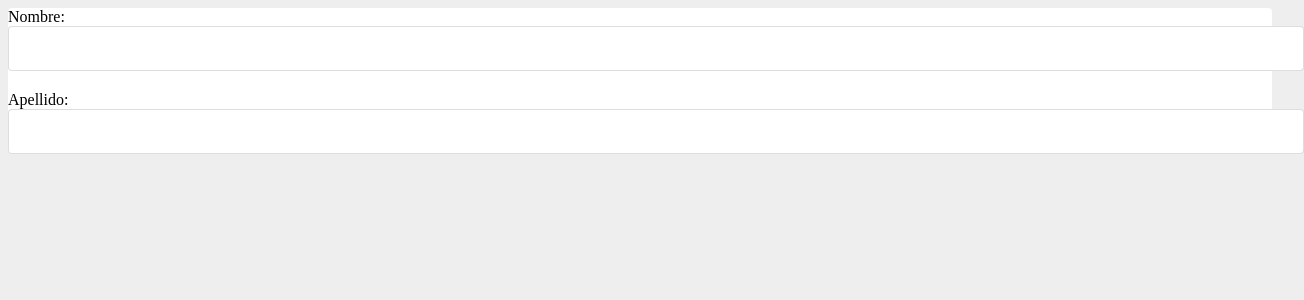
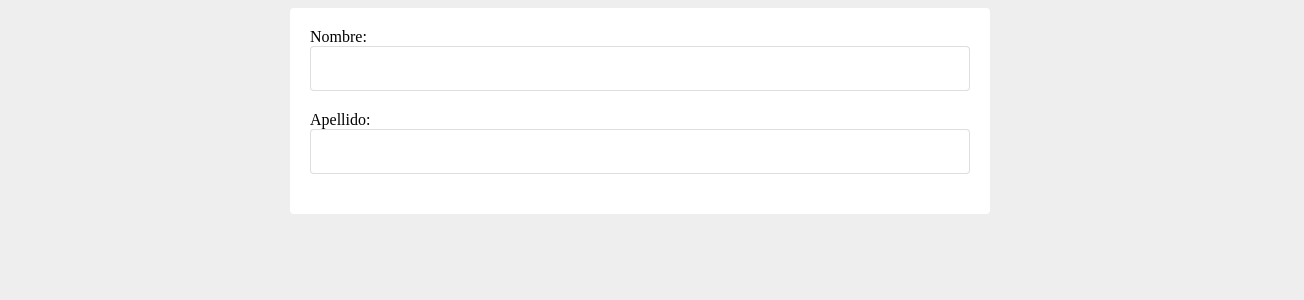
Before and after one commit to SuperGandhi/UserManager, a React (Create React App) app in the folder user-manager/: page / in a window 1280 px wide. Shown: the top 300 px of the page, 1304 px wide, since content can reach past the window. Built offline with nearby package versions, Linux system fonts and the light colour scheme.

Commit message:
adding component and css container

```diff
--- a/user-manager/src/App.js
+++ b/user-manager/src/App.js
@@ -1,16 +1,21 @@
 import Card from './components/Card';
+import Container from './components/Container';
 import Input from './components/Input';
 import useFormulario from './hooks/useFormulario'
 
 function App() {
   const [formulario, handleChange] = useFormulario({name:'', lastname: ''})
   return (
+    <Container>
     <Card>
-    <form>
-      <Input label="Nombre: " name="name" value={formulario.name} onChange={handleChange}/>
-      <Input label="Apellido: " name="lastname" value={formulario.lastname} onChange={handleChange}/>
-    </form>
+      <div style={{padding: 20}}>
+        <form>
+          <Input label="Nombre: " name="name" value={formulario.name} onChange={handleChange}/>
+          <Input label="Apellido: " name="lastname" value={formulario.lastname} onChange={handleChange}/>
+        </form>
+      </div>
     </Card>
+    </Container>
   );
 }
 
--- /dev/null
+++ b/user-manager/src/components/Container.css
@@ -0,0 +1,5 @@
+.container{
+    max-width: 700px;
+    margin-left: auto;
+    margin-right: auto;
+}
--- /dev/null
+++ b/user-manager/src/components/Container.jsx
@@ -0,0 +1,12 @@
+import React from "react";
+import "./Container.css"
+
+const Container = ({children}) =>{
+    return(
+        <div className="container">
+            {children}
+        </div>
+    )
+}
+
+export default Container
--- a/user-manager/src/components/Input.css
+++ b/user-manager/src/components/Input.css
@@ -19,4 +19,5 @@
     color: #222;
     border-radius: 4px;
     width: 100%;
+    box-sizing: border-box;
 }
```
